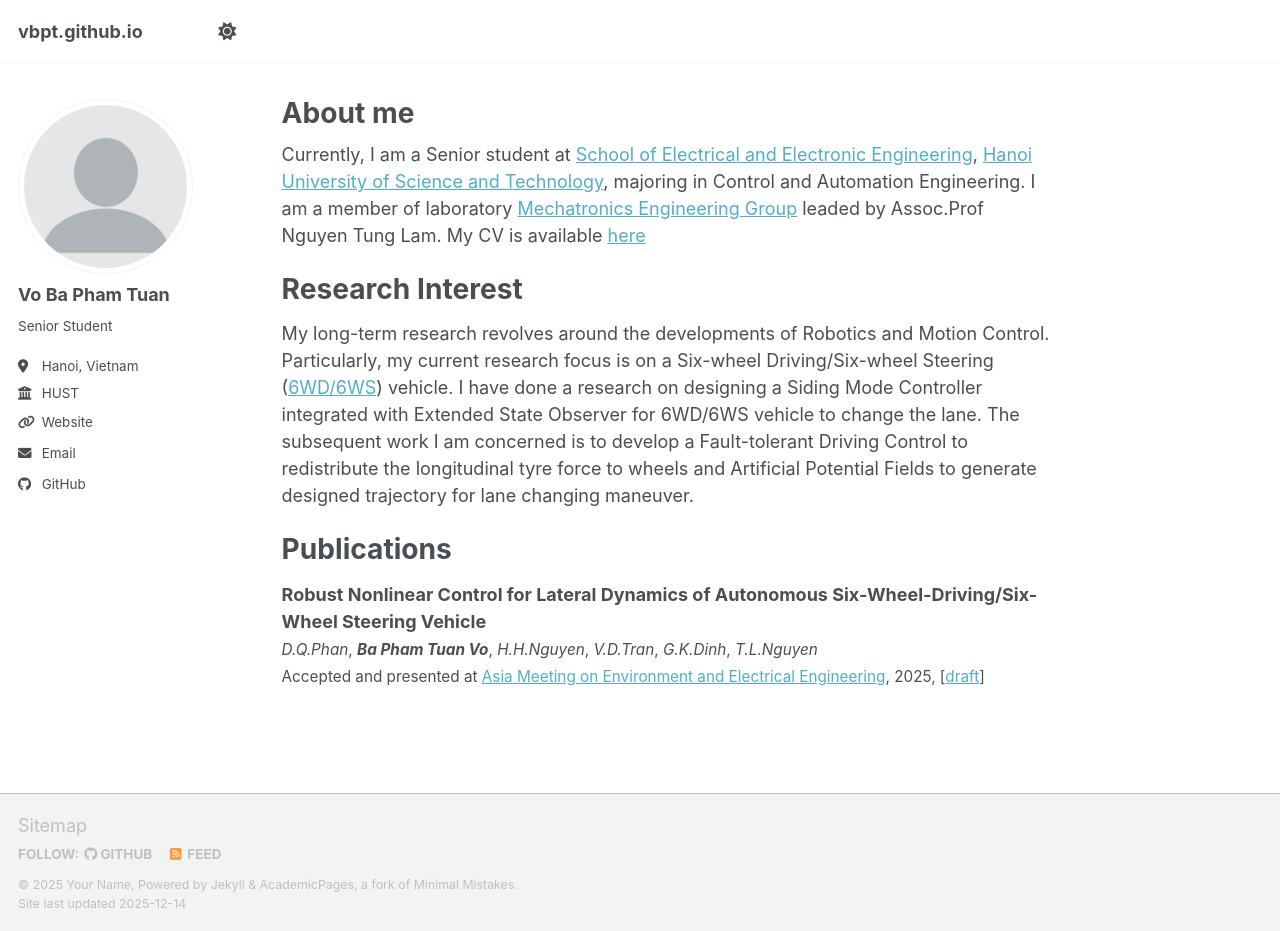
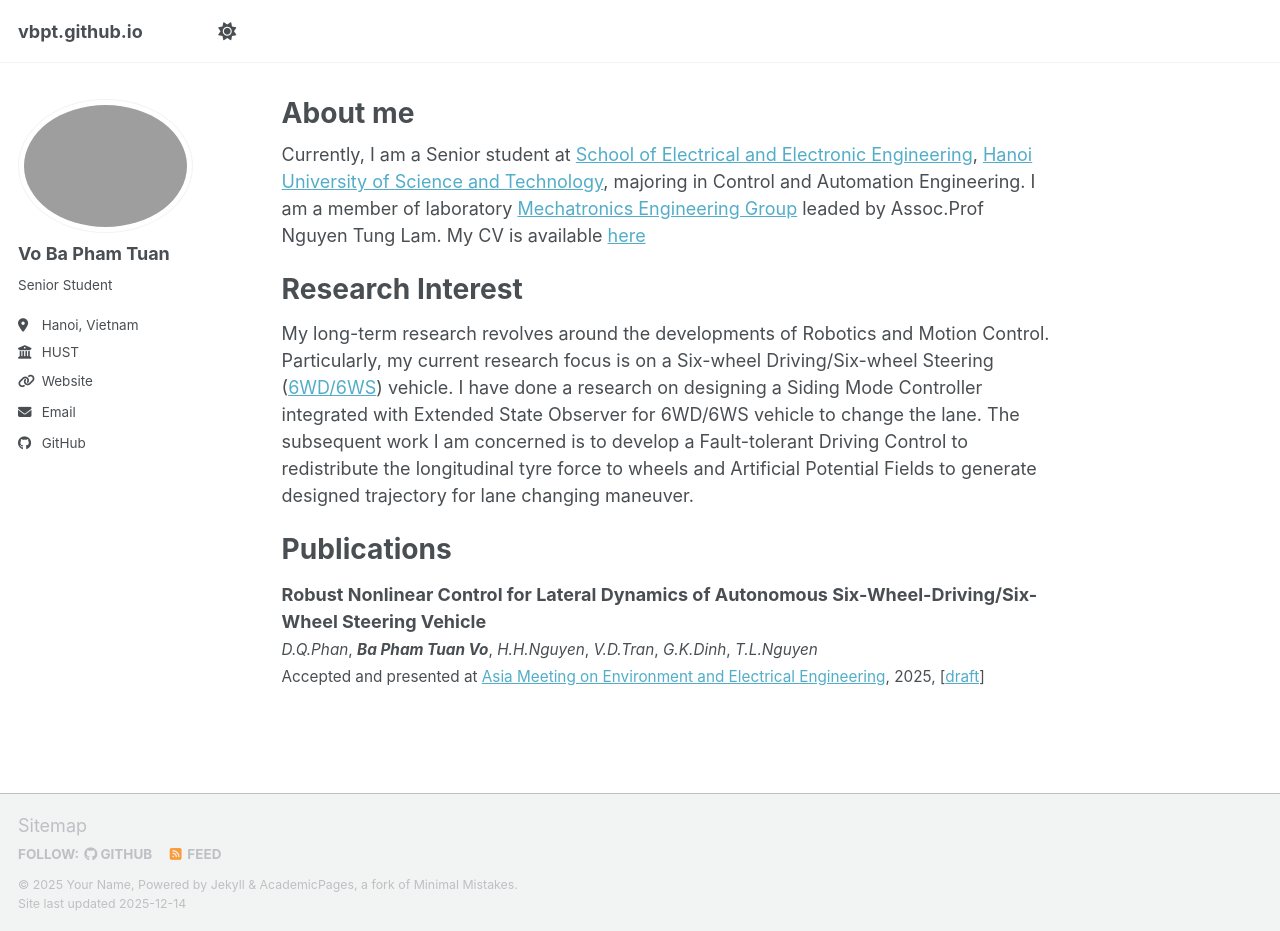
Before and after one commit to TuanVoBaPham/vbpt.github.io, a Jekyll site: the page built from _pages/about.md, in a window 1280 px wide and 931 px high. Built offline with Jekyll 4.4.1, drawn with Linux system fonts in a browser that asks for light colours; a script bundle is joined from its source files by our own code; library files that are not in the unit come from our copies.

Commit message:
Update _config.yml

```diff
--- a/_config.yml
+++ b/_config.yml
@@ -13,17 +13,17 @@
 title_separator          : "-"
 name                     : &name "Your Name"
 description              : &description "Your Name's academic portfolio"   # Update this with a general description of your site, this is the default if not overridden by a page
-url                      : https://academicpages.github.io # The base hostname & protocol for your site e.g. "https://[your GitHub username].github.io",
+url                      : https://vbpt.github.io # The base hostname & protocol for your site e.g. "https://[your GitHub username].github.io",
                                                            # or if you already have some other page hosted on Github then use "https://[your GitHub username].github.io/[Your Repo Name]"
 baseurl                  : "" # the subpath of your site, e.g. "/blog"
-repository               : "academicpages/academicpages.github.io"
+repository               : "TuanVoBaPham/vbpt.github.io"
 
 # Site Author - The following control what appear as part of the author content on the side bar.
 #               If a field is blank the icon and link will not appear, otherwise it will be shown.
 #               Additional customization can be done by editing /_includes/author-profile.html
 author:
   # Biographic information
-  avatar           : "profile.png"
+  avatar           : "avatar.png"
   name             : "Vo Ba Pham Tuan"
   pronouns         : # example: "she/her"
   bio              : "Senior Student"
```
